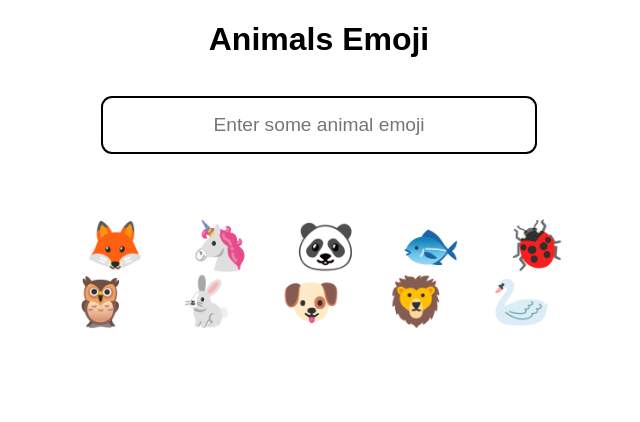
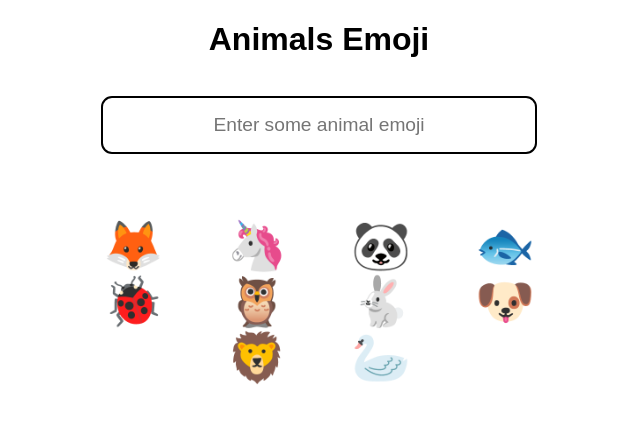
Before and after one commit to kushanksriraj/emoji-interpreter-react, a React (Create React App) app: page / in a window 1280 px wide. Shown: the top 422 px of the page, without its empty margins (321-961 px from the left). Built offline with nearby package versions, Linux system fonts and the light colour scheme.

Commit message:
refactor: spanStyles object

```diff
--- a/src/App.js
+++ b/src/App.js
@@ -11,11 +11,11 @@ var inputStyles = {
   textAlign: "center"
 };
 
-var spanStyle = {
+var spanStyles = {
   margin: "auto",
-  padding: "1rem",
+  padding: "2rem",
   fontSize: "3rem",
-  cursor : "pointer"
+  cursor: "pointer"
 };
 
 var emojiDict = {
@@ -74,11 +74,10 @@ export default function App() {
         return (
           <span
             key={item}
-            style={spanStyle}
+            style={spanStyles}
             onClick={() => emojiClickHandler(item)}
           >
-            {" "}
-            {item}{" "}
+            {item}
           </span>
         );
       })}
```
